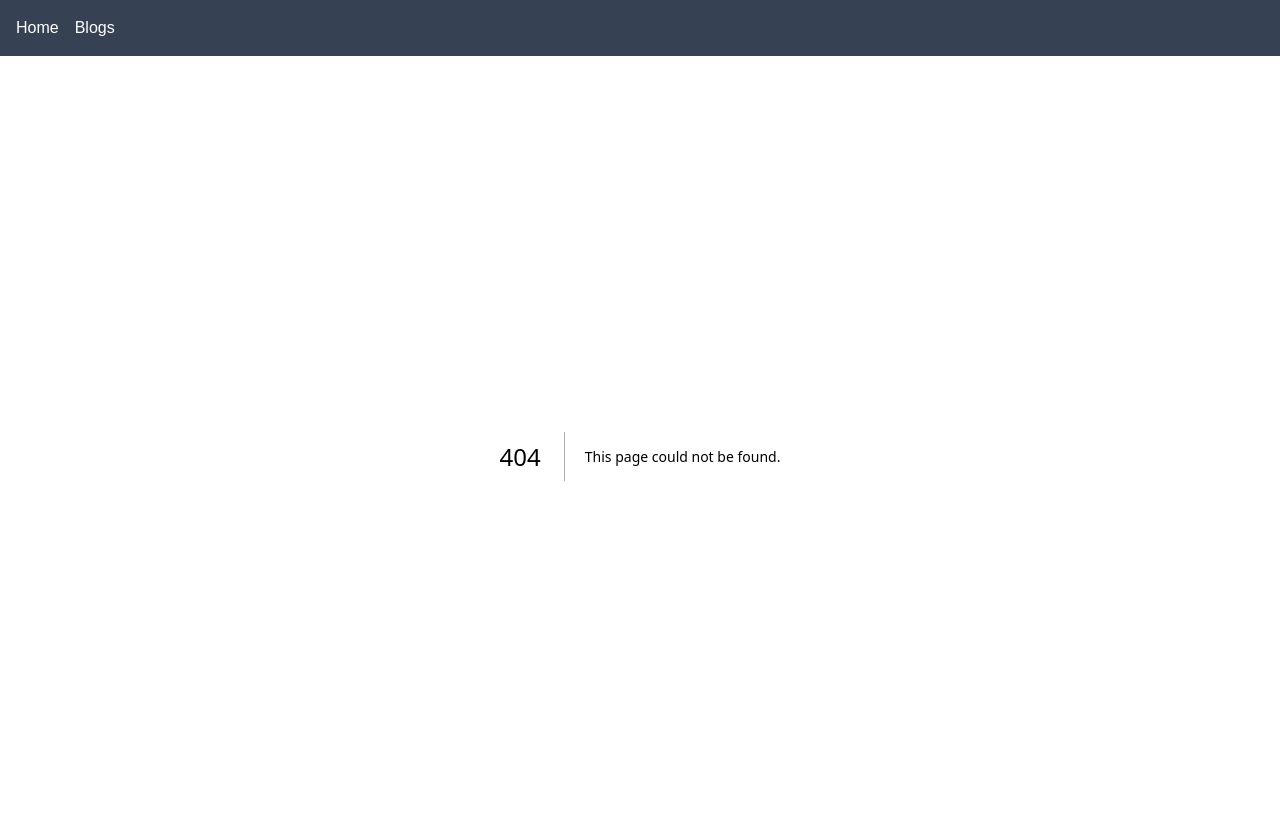
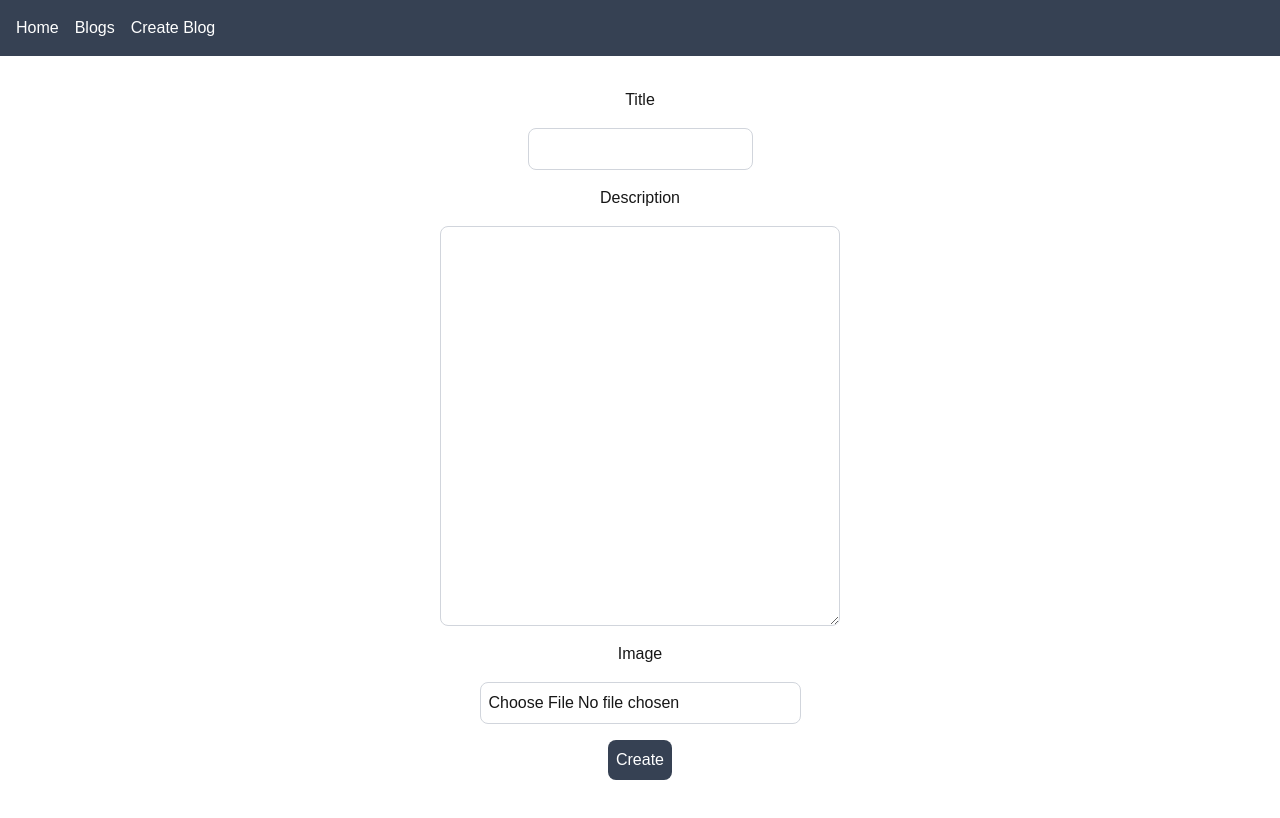
Before and after one commit to Hamzah-Mohandes/blog, a Next.js app: page /create-blog in a window 1280 px wide. Before the commit this address had no page. Shown: the top 818 px of the page. Built offline with nearby package versions, Linux system fonts and the light colour scheme.

Commit message:
add create-blog

```diff
--- a/app/components/Navbar.tsx
+++ b/app/components/Navbar.tsx
@@ -6,6 +6,7 @@ function Navbar() {
         <div className="bg-gray-700 w-full p-4 text-white flex items-start ">
             <Link href="/" className='mr-4 ' >Home</Link>
             <Link href="/blogs" className='mr-4 ' >Blogs</Link>
+            <Link href="/create-blog" className='mr-4 ' >Create Blog</Link>
 
         </div>
     )
--- /dev/null
+++ b/app/create-blog/page.tsx
@@ -0,0 +1,23 @@
+import Container from '../components/Container'
+import React from 'react'
+
+function CreateBlog() {
+    return (
+        <Container>
+
+            <div className='flex flex-col gap-4 justify-center items-center  mt-4  p-4'>
+                <label htmlFor="title">Title</label>
+                <input type="text" id="title" className='border border-gray-300 rounded-lg p-2' />
+                <label htmlFor="description">Description</label>
+                <textarea id="description" className='border border-gray-300 rounded-lg p-2 h-100 w-100' />
+                <label htmlFor="image">Image</label>
+                <input type="file" id="image" className='border border-gray-300 rounded-lg p-2' />
+                <button type="submit" className='bg-gray-700 text-white p-2 rounded-lg'>Create</button>
+
+            </div>
+
+        </Container>
+    )
+}
+
+export default CreateBlog
```
